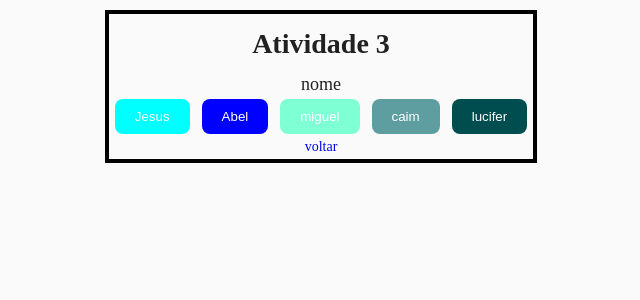
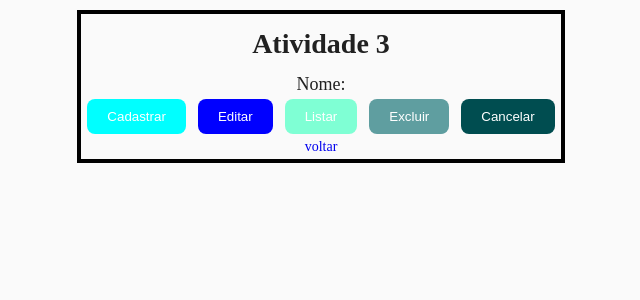
Before and after one commit to murilo-dev9/aula-nextjs, a Next.js app: page /atividades/atv-03 in a window 1280 px wide. Shown: the top 300 px of the page, without its empty margins (319-959 px from the left). Built offline with nearby package versions, Linux system fonts and the light colour scheme.

Commit message:
atividade 3 finalizada

```diff
--- a/src/app/atividades/atv-03/page.jsx
+++ b/src/app/atividades/atv-03/page.jsx
@@ -9,35 +9,35 @@ export default function Componentes() {
 
     const [name, setName] = useState("");
 
-    function handleabel() {
-        setName("Abel");
+    function handleCadastrar() {
+        setName("cadastrar");
     }
 
-    function handlemiguel() {
-        setName("Miguel");
+    function handleEditar() {
+        setName("Editar");
     }
 
-    function handlelucifer() {
-        setName("Lucifer");
+    function handleLista() {
+        setName("Listar");
     }
 
-    function handlecaim() {
-        setName("Caim");
+    function handleExcluir() {
+        setName("Excluir");
     }
 
-    function handleJesus() {
-        setName("Jesus");
+    function handleCancelar() {
+        setName("Cancelar");
     }
     return (
         <div className={Style.gr}>
             <h1>Atividade 3</h1>
-            <label>{`nome ${name} `}</label>
+            <label>{`Nome: ${name} `}</label>
             <div className={Style.bt}>
-                <Botao text={"Jesus"} click={handleJesus} action={"c1"}></Botao>
-                <Botao text={"Abel"} click={handleabel} action={"c2"}></Botao>
-                <Botao text={"miguel"} click={handlemiguel} action={"c3"}></Botao>
-                <Botao text={"caim"} click={handlecaim} action={"c4"}></Botao>
-                <Botao text={"lucifer"} click={handlelucifer} action={"c5"}></Botao>
+                <Botao text={"Cadastrar"} click={handleCadastrar} action={"c1"}></Botao>
+                <Botao text={"Editar"} click={handleEditar} action={"c2"}></Botao>
+                <Botao text={"Listar"} click={handleLista} action={"c3"}></Botao>
+                <Botao text={"Excluir"} click={handleExcluir} action={"c4"}></Botao>
+                <Botao text={"Cancelar"} click={handleCancelar} action={"c5"}></Botao>
             </div>
             <Link href={"/"}>voltar</Link>
         </div>
```
